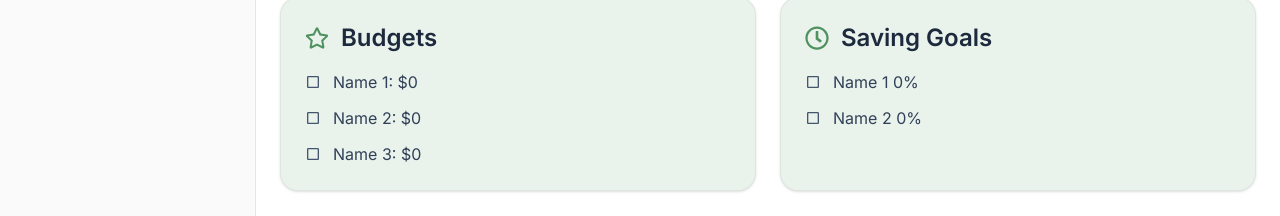
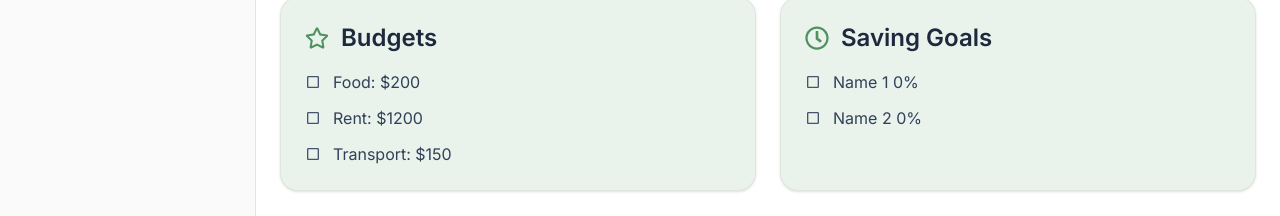
Before and after one commit to Harry-Huynh/MoneySmart-Frontend, a Next.js app: page /dashboard in a window 1280 px wide. Shown: the part 341-557 px from the top of the page. Built offline with nearby package versions, Linux system fonts and the light colour scheme.

Commit message:
feat(state): sync budgets across pages with jotai atom

```diff
--- a/src/components/AppSidebar.js
+++ b/src/components/AppSidebar.js
@@ -38,7 +38,7 @@ const items = [
   },
   {
     title: "Budgets",
-    url: "/budget",
+    url: "/budgets",
     icon: GiReceiveMoney,
   },
   {
--- a/src/components/DashboardClient.js
+++ b/src/components/DashboardClient.js
@@ -2,6 +2,9 @@
 
 import { useCallback, useMemo } from "react";
 import { useRouter, useSearchParams } from "next/navigation";
+import { useAtomValue } from "jotai";
+import { budgetsAtom } from "@/lib/store/budgetsAtom";
+
 
 import BalanceCard from "@/components/BalanceCard";
 import BudgetCard from "@/components/BudgetCard";
@@ -12,6 +15,15 @@ import AddFundsModal from "@/components/AddFundsModal";
 export default function DashboardClient({ dashboardMockData, name }) {
   const router = useRouter();
   const searchParams = useSearchParams();
+
+  const budgets = useAtomValue(budgetsAtom);
+
+  // get first 3 items for dashboard display
+  const dashboardBudgets = budgets.slice(0, 3).map((b) => ({
+    name: b.purpose,
+    amount: Number(b.amount || 0),
+  }));
+
 
   const isAddFundsModalOpen = useMemo(() => {
     return searchParams.get("addFunds") === "1";
@@ -58,7 +70,7 @@ export default function DashboardClient({ dashboardMockData, name }) {
       </div>
 
       <div className="grid grid-cols-1 lg:grid-cols-2 gap-6 mb-8 items-stretch">
-        <BudgetCard budgetItems={dashboardMockData.budgets} />
+        <BudgetCard budgetItems={dashboardBudgets} />
         <SavingGoalsCard  href="/saving-goals" savingGoalItems={dashboardMockData.goals} />
       </div>
 
--- /dev/null
+++ b/src/components/ui/alert-dialog.jsx
@@ -0,0 +1,138 @@
+"use client"
+
+import * as React from "react"
+import * as AlertDialogPrimitive from "@radix-ui/react-alert-dialog"
+
+import { cn } from "@/lib/utils"
+import { buttonVariants } from "@/components/ui/button"
+
+function AlertDialog({
+  ...props
+}) {
+  return <AlertDialogPrimitive.Root data-slot="alert-dialog" {...props} />;
+}
+
+function AlertDialogTrigger({
+  ...props
+}) {
+  return (<AlertDialogPrimitive.Trigger data-slot="alert-dialog-trigger" {...props} />);
+}
+
+function AlertDialogPortal({
+  ...props
+}) {
+  return (<AlertDialogPrimitive.Portal data-slot="alert-dialog-portal" {...props} />);
+}
+
+function AlertDialogOverlay({
+  className,
+  ...props
+}) {
+  return (
+    <AlertDialogPrimitive.Overlay
+      data-slot="alert-dialog-overlay"
+      className={cn(
+        "data-[state=open]:animate-in data-[state=closed]:animate-out data-[state=closed]:fade-out-0 data-[state=open]:fade-in-0 fixed inset-0 z-50 bg-black/50",
+        className
+      )}
+      {...props} />
+  );
+}
+
+function AlertDialogContent({
+  className,
+  ...props
+}) {
+  return (
+    <AlertDialogPortal>
+      <AlertDialogOverlay />
+      <AlertDialogPrimitive.Content
+        data-slot="alert-dialog-content"
+        className={cn(
+          "bg-background data-[state=open]:animate-in data-[state=closed]:animate-out data-[state=closed]:fade-out-0 data-[state=open]:fade-in-0 data-[state=closed]:zoom-out-95 data-[state=open]:zoom-in-95 fixed top-[50%] left-[50%] z-50 grid w-full max-w-[calc(100%-2rem)] translate-x-[-50%] translate-y-[-50%] gap-4 rounded-lg border p-6 shadow-lg duration-200 sm:max-w-lg",
+          className
+        )}
+        {...props} />
+    </AlertDialogPortal>
+  );
+}
+
+function AlertDialogHeader({
+  className,
+  ...props
+}) {
+  return (
+    <div
+      data-slot="alert-dialog-header"
+      className={cn("flex flex-col gap-2 text-center sm:text-left", className)}
+      {...props} />
+  );
+}
+
+function AlertDialogFooter({
+  className,
+  ...props
+}) {
+  return (
+    <div
+      data-slot="alert-dialog-footer"
+      className={cn("flex flex-col-reverse gap-2 sm:flex-row sm:justify-end", className)}
+      {...props} />
+  );
+}
+
+function AlertDialogTitle({
+  className,
+  ...props
+}) {
+  return (
+    <AlertDialogPrimitive.Title
+      data-slot="alert-dialog-title"
+      className={cn("text-lg font-semibold", className)}
+      {...props} />
+  );
+}
+
+function AlertDialogDescription({
+  className,
+  ...props
+}) {
+  return (
+    <AlertDialogPrimitive.Description
+      data-slot="alert-dialog-description"
+      className={cn("text-muted-foreground text-sm", className)}
+      {...props} />
+  );
+}
+
+function AlertDialogAction({
+  className,
+  ...props
+}) {
+  return (<AlertDialogPrimitive.Action className={cn(buttonVariants(), className)} {...props} />);
+}
+
+function AlertDialogCancel({
+  className,
+  ...props
+}) {
+  return (
+    <AlertDialogPrimitive.Cancel
+      className={cn(buttonVariants({ variant: "outline" }), className)}
+      {...props} />
+  );
+}
+
+export {
+  AlertDialog,
+  AlertDialogPortal,
+  AlertDialogOverlay,
+  AlertDialogTrigger,
+  AlertDialogContent,
+  AlertDialogHeader,
+  AlertDialogFooter,
+  AlertDialogTitle,
+  AlertDialogDescription,
+  AlertDialogAction,
+  AlertDialogCancel,
+}
--- /dev/null
+++ b/src/components/ui/dialog.jsx
@@ -0,0 +1,137 @@
+"use client"
+
+import * as React from "react"
+import * as DialogPrimitive from "@radix-ui/react-dialog"
+import { XIcon } from "lucide-react"
+
+import { cn } from "@/lib/utils"
+
+function Dialog({
+  ...props
+}) {
+  return <DialogPrimitive.Root data-slot="dialog" {...props} />;
+}
+
+function DialogTrigger({
+  ...props
+}) {
+  return <DialogPrimitive.Trigger data-slot="dialog-trigger" {...props} />;
+}
+
+function DialogPortal({
+  ...props
+}) {
+  return <DialogPrimitive.Portal data-slot="dialog-portal" {...props} />;
+}
+
+function DialogClose({
+  ...props
+}) {
+  return <DialogPrimitive.Close data-slot="dialog-close" {...props} />;
+}
+
+function DialogOverlay({
+  className,
+  ...props
+}) {
+  return (
+    <DialogPrimitive.Overlay
+      data-slot="dialog-overlay"
+      className={cn(
+        "data-[state=open]:animate-in data-[state=closed]:animate-out data-[state=closed]:fade-out-0 data-[state=open]:fade-in-0 fixed inset-0 z-50 bg-black/50",
+        className
+      )}
+      {...props} />
+  );
+}
+
+function DialogContent({
+  className,
+  children,
+  showCloseButton = true,
+  ...props
+}) {
+  return (
+    <DialogPortal data-slot="dialog-portal">
+      <DialogOverlay />
+      <DialogPrimitive.Content
+        data-slot="dialog-content"
+        className={cn(
+          "bg-background data-[state=open]:animate-in data-[state=closed]:animate-out data-[state=closed]:fade-out-0 data-[state=open]:fade-in-0 data-[state=closed]:zoom-out-95 data-[state=open]:zoom-in-95 fixed top-[50%] left-[50%] z-50 grid w-full max-w-[calc(100%-2rem)] translate-x-[-50%] translate-y-[-50%] gap-4 rounded-lg border p-6 shadow-lg duration-200 outline-none sm:max-w-lg",
+          className
+        )}
+        {...props}>
+        {children}
+        {showCloseButton && (
+          <DialogPrimitive.Close
+            data-slot="dialog-close"
+            className="ring-offset-background focus:ring-ring data-[state=open]:bg-accent data-[state=open]:text-muted-foreground absolute top-4 right-4 rounded-xs opacity-70 transition-opacity hover:opacity-100 focus:ring-2 focus:ring-offset-2 focus:outline-hidden disabled:pointer-events-none [&_svg]:pointer-events-none [&_svg]:shrink-0 [&_svg:not([class*='size-'])]:size-4">
+            <XIcon />
+            <span className="sr-only">Close</span>
+          </DialogPrimitive.Close>
+        )}
+      </DialogPrimitive.Content>
+    </DialogPortal>
+  );
+}
+
+function DialogHeader({
+  className,
+  ...props
+}) {
+  return (
+    <div
+      data-slot="dialog-header"
+      className={cn("flex flex-col gap-2 text-center sm:text-left", className)}
+      {...props} />
+  );
+}
+
+function DialogFooter({
+  className,
+  ...props
+}) {
+  return (
+    <div
+      data-slot="dialog-footer"
+      className={cn("flex flex-col-reverse gap-2 sm:flex-row sm:justify-end", className)}
+      {...props} />
+  );
+}
+
+function DialogTitle({
+  className,
+  ...props
+}) {
+  return (
+    <DialogPrimitive.Title
+      data-slot="dialog-title"
+      className={cn("text-lg leading-none font-semibold", className)}
+      {...props} />
+  );
+}
+
+function DialogDescription({
+  className,
+  ...props
+}) {
+  return (
+    <DialogPrimitive.Description
+      data-slot="dialog-description"
+      className={cn("text-muted-foreground text-sm", className)}
+      {...props} />
+  );
+}
+
+export {
+  Dialog,
+  DialogClose,
+  DialogContent,
+  DialogDescription,
+  DialogFooter,
+  DialogHeader,
+  DialogOverlay,
+  DialogPortal,
+  DialogTitle,
+  DialogTrigger,
+}
--- /dev/null
+++ b/src/lib/mock/budgets.js
@@ -0,0 +1,52 @@
+export const mockBudgets = [
+  {
+    id: "b1",
+    purpose: "Food",
+    amount: 200,
+    spent: 120,
+    thresholdAlert: 80,
+    startDate: "2025-01-01",
+    note: "",
+  },
+  {
+    id: "b2",
+    purpose: "Rent",
+    amount: 1200,
+    spent: 1200,
+    thresholdAlert: 80,
+    startDate: "2025-01-01",
+    note: "",
+  },
+  {
+    id: "b3",
+    purpose: "Transport",
+    amount: 150,
+    spent: 60,
+    thresholdAlert: 80,
+    startDate: "2025-01-01",
+    note: "",
+  },
+  {
+    id: "b4",
+    purpose: "Phone",
+    amount: 150,
+    spent: 60,
+    thresholdAlert: 80,
+    startDate: "2025-01-01",
+    note: "",
+  },
+];
+
+export function formatMoneyCAD(n) {
+  return new Intl.NumberFormat("en-CA", {
+    style: "currency",
+    currency: "CAD",
+  }).format(Number(n || 0));
+}
+
+export function percent(spent, amount) {
+  const a = Number(amount || 0);
+  const s = Number(spent || 0);
+  if (a <= 0) return 0;
+  return Math.min(100, Math.round((s / a) * 100));
+}
--- /dev/null
+++ b/src/lib/store/budgetsAtom.js
@@ -0,0 +1,5 @@
+import { atom } from "jotai";
+import { mockBudgets } from "@/lib/mock/budgets";
+
+// Single source of truth for budgets
+export const budgetsAtom = atom(mockBudgets);
```
